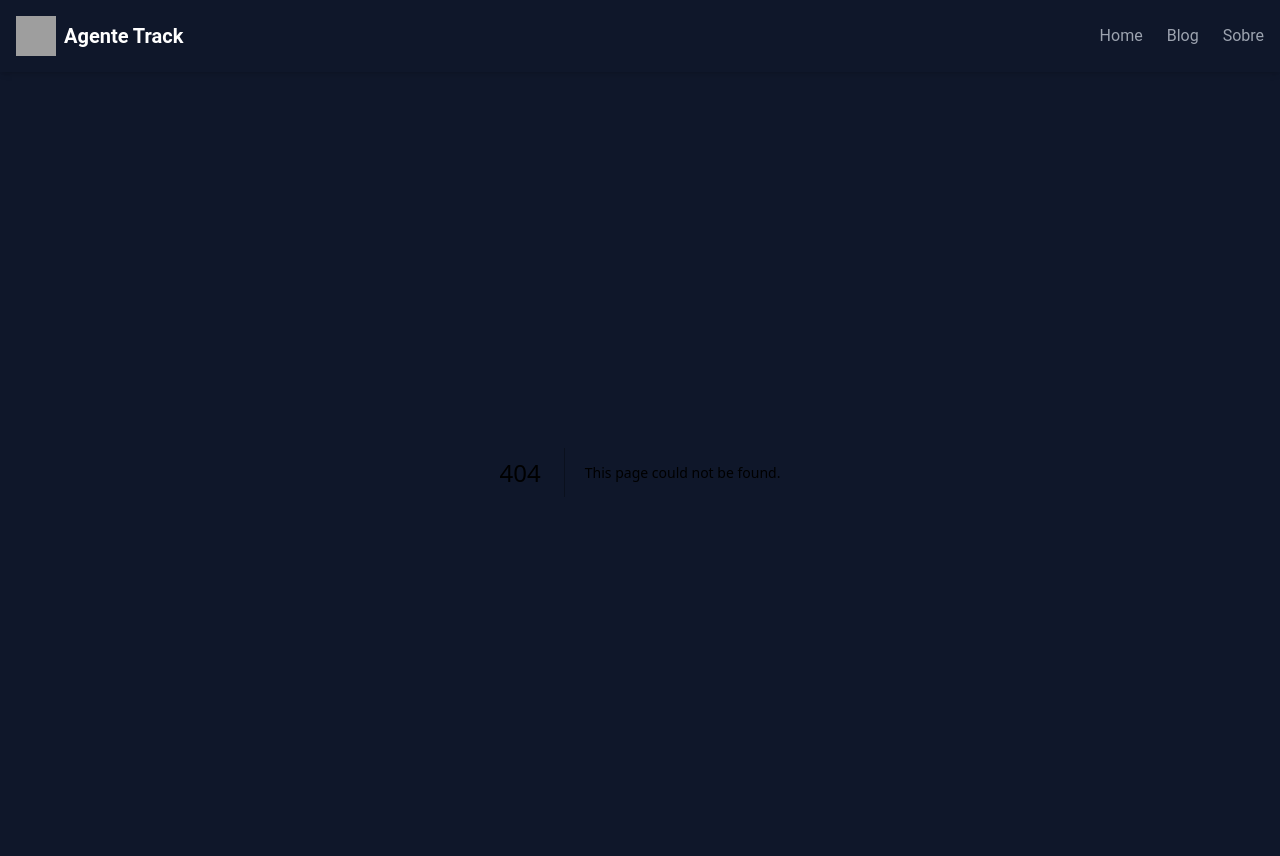
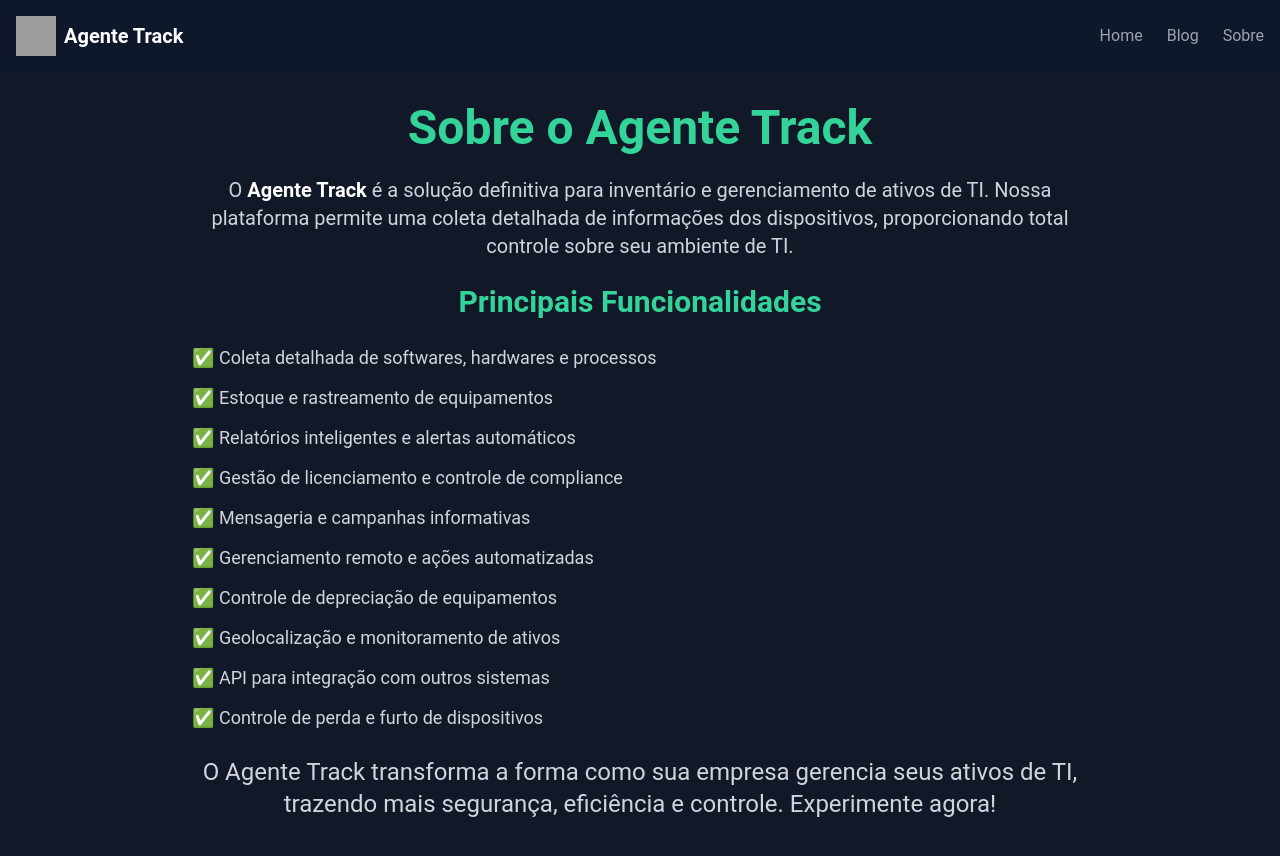
Before and after one commit to trxsh1DEV/lp-agentetrack, a Next.js app: page /about in a window 1280 px wide. Before the commit this address had no page. Shown: the top 856 px of the page. Built offline with nearby package versions, Linux system fonts and the light colour scheme; grey boxes are pictures that could not be loaded.

Commit message:
Add: answers FAQ. Fix: URL images. Feat: Create page about

```diff
--- /dev/null
+++ b/src/app/about/page.tsx
@@ -0,0 +1,43 @@
+"use client";
+
+import React from "react";
+
+export default function AboutPage() {
+  return (
+    <div className="min-h-[92vh] flex items-center justify-center p-8 w-full bg-gray-900 text-white">
+      <div className="max-w-4xl text-center space-y-6">
+        <h1 className="text-4xl md:text-5xl font-bold text-emerald-400">
+          Sobre o Agente Track
+        </h1>
+        <p className="text-xl text-gray-300">
+          O <span className="font-bold text-white">Agente Track</span> é a
+          solução definitiva para inventário e gerenciamento de ativos de TI.
+          Nossa plataforma permite uma coleta detalhada de informações dos
+          dispositivos, proporcionando total controle sobre seu ambiente de TI.
+        </p>
+
+        <h2 className="text-3xl font-bold text-emerald-400">
+          Principais Funcionalidades
+        </h2>
+        <ul className="text-left space-y-3 text-gray-300 text-lg">
+          <li>✅ Coleta detalhada de softwares, hardwares e processos</li>
+          <li>✅ Estoque e rastreamento de equipamentos</li>
+          <li>✅ Relatórios inteligentes e alertas automáticos</li>
+          <li>✅ Gestão de licenciamento e controle de compliance</li>
+          <li>✅ Mensageria e campanhas informativas</li>
+          <li>✅ Gerenciamento remoto e ações automatizadas</li>
+          <li>✅ Controle de depreciação de equipamentos</li>
+          <li>✅ Geolocalização e monitoramento de ativos</li>
+          <li>✅ API para integração com outros sistemas</li>
+          <li>✅ Controle de perda e furto de dispositivos</li>
+        </ul>
+
+        <p className="text-2xl text-gray-300">
+          O Agente Track transforma a forma como sua empresa gerencia seus
+          ativos de TI, trazendo mais segurança, eficiência e controle.
+          Experimente agora!
+        </p>
+      </div>
+    </div>
+  );
+}
--- a/src/app/chat-widget.tsx
+++ b/src/app/chat-widget.tsx
@@ -196,7 +196,7 @@
           className="bg-transparent hover:bg-transparent shadow-none rounded-full"
         >
           <Image
-            src="/icons/whatsapp.png"
+            src="https://agentezero-api.infonova.com.br/static/files/content/images_lp/whatsapp.png"
             alt="Chat icon"
             height={100}
             width={100}
--- a/src/app/faq.tsx
+++ b/src/app/faq.tsx
@@ -11,35 +11,43 @@
   const faqItems = [
     {
       question: "O que é o Agente Track e como ele funciona?",
-      answer: "Conteúdo da resposta aqui...",
+      answer:
+        "O Agente Track é um software de gerenciamento de dispositivos que permite monitorar, gerenciar e controlar remotamente os dispositivos da sua empresa, garantindo mais segurança, produtividade e eficiência para equipes presenciais e home office.",
+    },
+    {
+      question: "O Agente Track pode ser instalado em qualquer computador?",
+      answer:
+        "Sim! O Agente Track é compatível com Windows, macOS e Linux, podendo ser instalado facilmente em qualquer máquina corporativa.",
     },
     {
       question: "Como funciona o controle de produtividade?",
-      answer: "Conteúdo da resposta aqui...",
+      answer:
+        "O software monitora tempo de uso, sites acessados e aplicativos utilizados, gerando relatórios detalhados para que o gestor tenha visibilidade total da equipe.",
+    },
+    {
+      question: "O Agente Track garante a segurança dos dados da empresa?",
+      answer:
+        "Sim! Ele ajuda a manter a segurança de ativos de TI, impedindo o uso de softwares não autorizados e reduzindo riscos de vazamento de dados.",
     },
     {
       question: "É possível instalar ou desinstalar programas remotamente?",
-      answer: "Conteúdo da resposta aqui...",
+      answer:
+        "Sim! Com a funcionalidade de Gestão de Software, você pode instalar, remover ou atualizar programas sem precisar acessar fisicamente os dispositivos.",
+    },
+    {
+      question: "Como funciona a geolocalização dos dispositivos?",
+      answer:
+        "O Agente Track permite que você visualize a localização dos dispositivos corporativos em tempo real, garantindo mais segurança e controle sobre o patrimônio da empresa.",
     },
     {
       question: "O Agente Track é para minha empresa?",
-      answer: "Conteúdo da resposta aqui...",
-    },
-    {
-      question: "O Agente Track pode ser instalado em qualquer computador?",
-      answer: "Conteúdo da resposta aqui...",
-    },
-    {
-      question: "O Agente Track garante a segurança dos dados da empresa?",
-      answer: "Conteúdo da resposta aqui...",
-    },
-    {
-      question: "Como funciona a geolocalização dos dispositivos?",
-      answer: "Conteúdo da resposta aqui...",
+      answer:
+        "Se sua empresa tem colaboradores em home office, equipes híbridas ou precisa gerenciar múltiplos dispositivos de TI, o Agente Track é a solução ideal. Ele reduz riscos, aumenta a produtividade e simplifica a gestão de ativos de TI, sendo indicado para negócios de qualquer porte.",
     },
     {
       question: "Como a empresa pode começar a usar o Agente Track?",
-      answer: "Conteúdo da resposta aqui...",
+      answer:
+        "A instalação é simples e pode ser feita pelo próprio cliente ou com suporte da nossa equipe. Por apenas R$5/mês por máquina, você já pode começar a gerenciar seus dispositivos!",
     },
   ];
 
@@ -68,7 +76,7 @@
               <AccordionTrigger className="px-6 py-4 hover:no-underline text-left text-xl">
                 {item.question}
               </AccordionTrigger>
-              <AccordionContent className="px-6 py-4">
+              <AccordionContent className="px-6 py-4 text-base">
                 {item.answer}
               </AccordionContent>
             </AccordionItem>
--- a/src/app/page.tsx
+++ b/src/app/page.tsx
@@ -154,7 +154,7 @@
             {/* Left Column - Content */}
             <div className="flex-1">
               <Image
-                src="/Imagem_01_B.png"
+                src="https://agentezero-api.infonova.com.br/static/files/content/images_lp/images/Imagem_01_B.png"
                 alt="Image the man in the computer"
                 height={300}
                 width={600}
```
